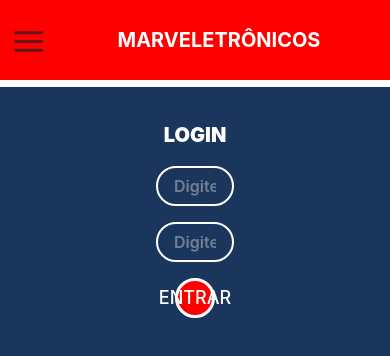
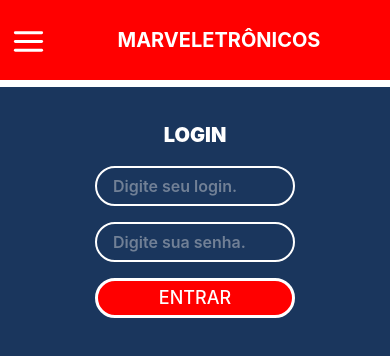
Before and after one commit to joaopedroaraujoinacio/ANALISE-E-PROJETO-DE-SISTEMA, a Next.js app: page / in a window 390 px wide. Shown: the top 356 px of the page. Built offline with nearby package versions, Linux system fonts and the light colour scheme.

Commit message:
responsividade

```diff
--- a/src/components/Header.js
+++ b/src/components/Header.js
@@ -12,7 +12,7 @@ const Header = () => {
     const { onOpen } = useSidebarContext();
 
     return (
-        <Flex as="header" w="100%" maxW="{1120}" h="20" mx="auto" px="2" py="2" align="center" boxShadow="0 7px 0 #FFFFFF" color="#63171B" fontWeight="bold" background="red">
+        <Flex as="header" w="100%" maxW="{1120}" h="20" mx="auto" px="2" py="2" align="center" boxShadow="0 7px 0 #FFFFFF" color="black" fontWeight="bold" background="red">
         {isMobile && (
             <IconButton
                 icon={<Icon as={FiMenu} />}
@@ -20,6 +20,7 @@ const Header = () => {
                 variant="unstyled"
                 fontSize="35"
                 mr="2"
+                color="white"
                 ></IconButton>
         )}
     <Text flex="1" textAlign="center" color="white" fontSize="xl">MARVELETRÔNICOS</Text>
--- a/src/pages/index.js
+++ b/src/pages/index.js
@@ -1,36 +1,33 @@
 import Header from "../components/Header";
-import { Link as ChakraLink, Stack, Text, Box, Button, Flex, Input, SimpleGrid, Table, Tbody, Td, Th, Thead, Tr } from "@chakra-ui/react";
-import React, { useEffect, useState } from "react";
+import { Box, Button, Flex, Input, Text } from "@chakra-ui/react";
+import React from "react";
 import Link from "next/link";
 import { useRouter } from "next/router";
 
 const Login = () => {
-    const { asPath } = useRouter();
-
     return (
-        <Flex background="#1A365D" h="100vh" flexDirection="column">
+        <Flex background="#1A365D" minHeight="100vh" flexDirection="column">
             <Header />
-
-            <Text mt="10" fontSize="20px" textAlign="center" fontWeight="black" color="white">
+            <Flex color="white" width="100%" my="10" maxW={1120} mx="auto" px="10">
+                <Box w="100%">
+                    <Text fontSize="20px" textAlign="center" fontWeight="black" color="white">
                         LOGIN
                     </Text>
-
                     <Flex flexDirection="column" alignItems="center" mt="4">
-                <Input border="2px solid white" borderRadius="full" w="20%" fontWeight="semibold" color="white" placeholder="Digite seu login." type="name" />
-                <Input border="2px solid white" borderRadius="full" w="20%" fontWeight="semibold" color="white" placeholder="Digite sua senha." type="password" mt="4" />
+                        <Input border="2px solid white" borderRadius="full" width="200px" fontWeight="semibold" color="white" placeholder="Digite seu login." type="name" />
+                        <Input border="2px solid white" borderRadius="full" width="200px" fontWeight="semibold" color="white" placeholder="Digite sua senha." type="password" mt="4" />
                     </Flex>
-
-            <Stack mt="4" align="center">
-
-              <Button border="3px solid white" bg="red" _hover={{ bg: "red" }} px="4" py="2" w="8%" borderRadius="full">
+                    <Flex justifyContent="center" mt="4">
+                        <Button border="3px solid white" bg="red" _hover={{ bg: "red" }} px="4" py="2" width="200px" borderRadius="full">
                             <Link href="/estoque">
                                 <Text textAlign="center" fontSize="lg" fontWeight="medium" color="white">
                                     ENTRAR
                                 </Text>
                             </Link>
                         </Button>
-
-            </Stack>
+                    </Flex>
+                </Box>
+            </Flex>
         </Flex>
     );
 };
```
Also changed, not shown: src/components/SidebarNav.js (+7 -5 lines). Lines whose indentation alone changed are shown as unchanged.
